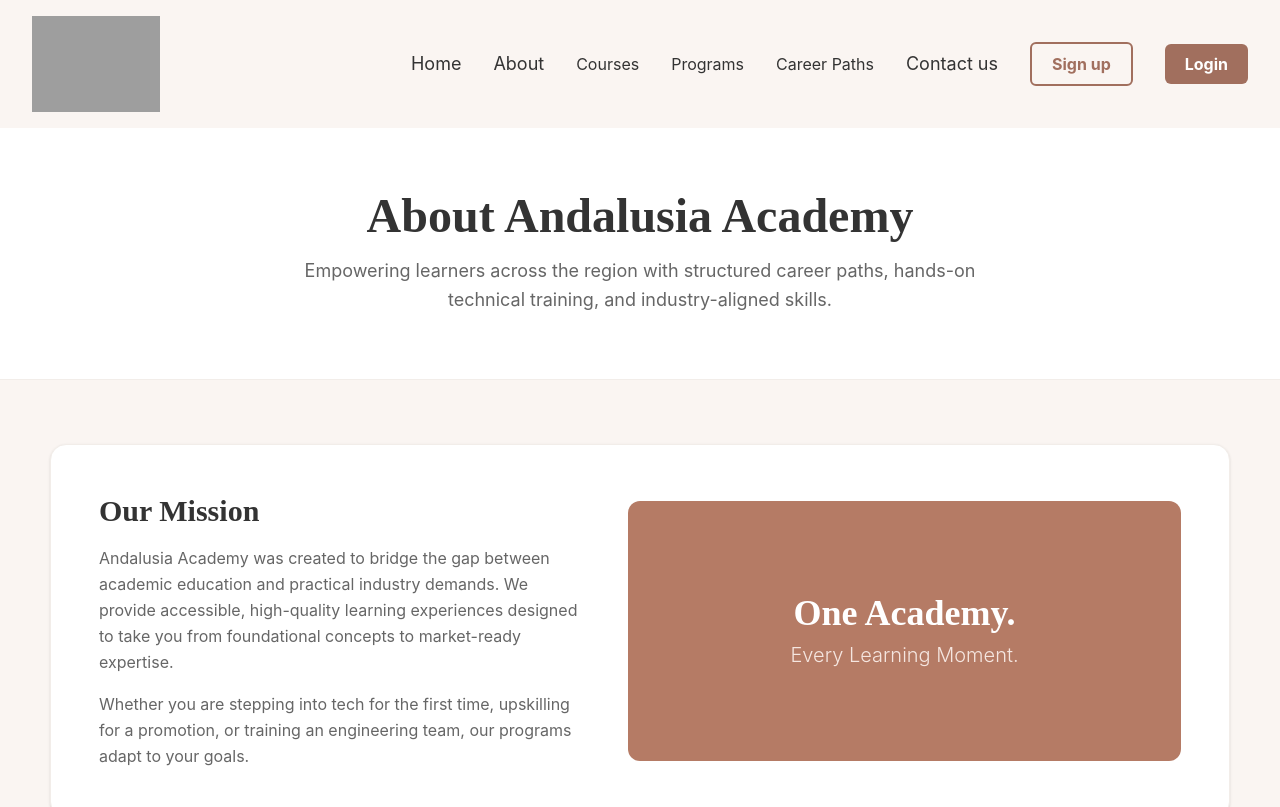
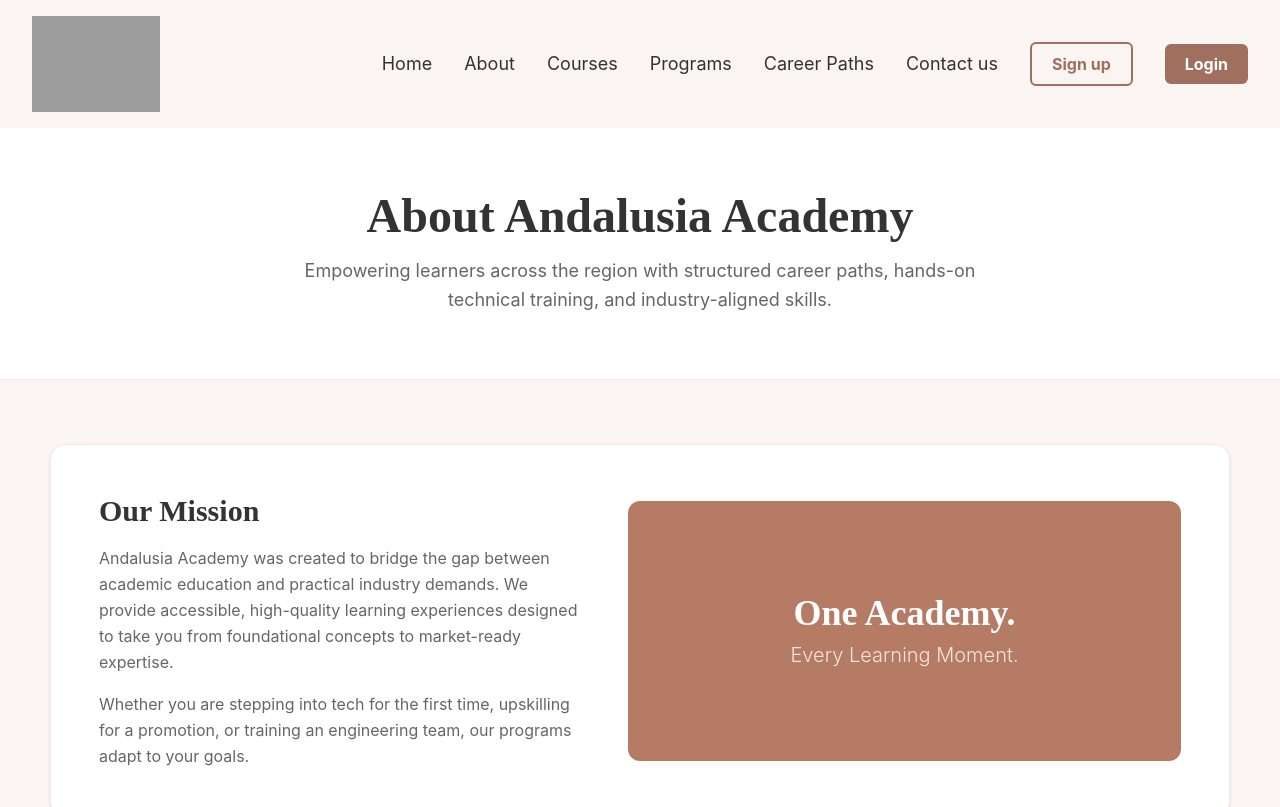
Before and after one commit to MariamAlaaFathy/andalusia-fullstack-project, a React (Vite) app: page /About in a window 1280 px wide. Shown: the top 807 px of the page. Built offline with nearby package versions, Linux system fonts and the light colour scheme; grey boxes are pictures that could not be loaded.

Commit message:
added css to navbar options

```diff
--- a/src/Components/NavBar.tsx
+++ b/src/Components/NavBar.tsx
@@ -36,11 +36,11 @@ function NavBar() {
         </NavLink>
 
 
-        <NavLink to="/Courses">Courses</NavLink>
+        <NavLink to="/Courses" className="text-lg hover:text-[#A16F5E] transition-colors" >Courses</NavLink>
 
-        <NavLink to="/Programs">Programs</NavLink>
+        <NavLink to="/Programs" className="text-lg hover:text-[#A16F5E] transition-colors">Programs</NavLink>
 
-        <NavLink to="/Careerpath">Career Paths</NavLink>
+        <NavLink to="/Careerpath" className="text-lg hover:text-[#A16F5E] transition-colors">Career Paths</NavLink>
 
         <NavLink
           to="/contact"
--- a/src/pages/Careerpath.tsx
+++ b/src/pages/Careerpath.tsx
@@ -1,10 +1,10 @@
+import NavBar from "../Components/NavBar";
+
 function Careerpath(){
 
-    return(
-        <div>
-            <p> this is career path</p>
-        </div>
-    )
+    return<>
+    <NavBar/>
+    </>
 }
 
 
--- a/src/pages/Courses.tsx
+++ b/src/pages/Courses.tsx
@@ -1,10 +1,9 @@
+import NavBar from "../Components/NavBar";
+
 function Courses(){
-    return(
-        <div>
-            <p>this is courses page</p>
-        </div>
-    )
-
+    return<>
+   <NavBar/>
+    </>
 
 }
 
--- a/src/pages/Programs.tsx
+++ b/src/pages/Programs.tsx
@@ -1,9 +1,9 @@
+import NavBar from "../Components/NavBar";
+
 function Programs(){
-    return(
-        <div>
-            <p> this is programs</p>
-        </div>
-    )
+    return<>
+    <NavBar/>
+    </>
 }
 
 export default Programs;
```
